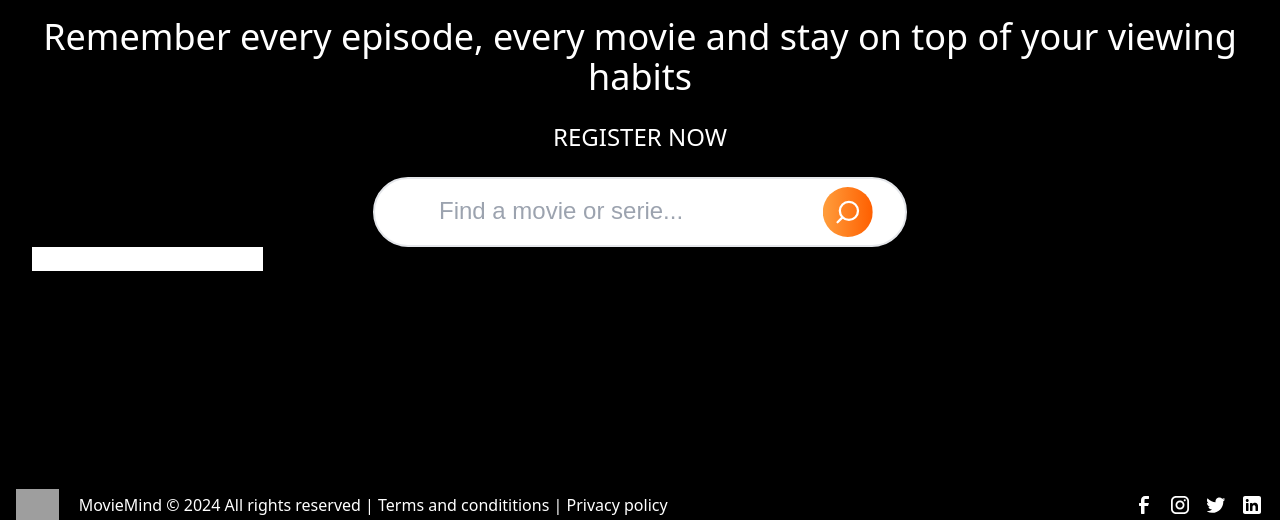
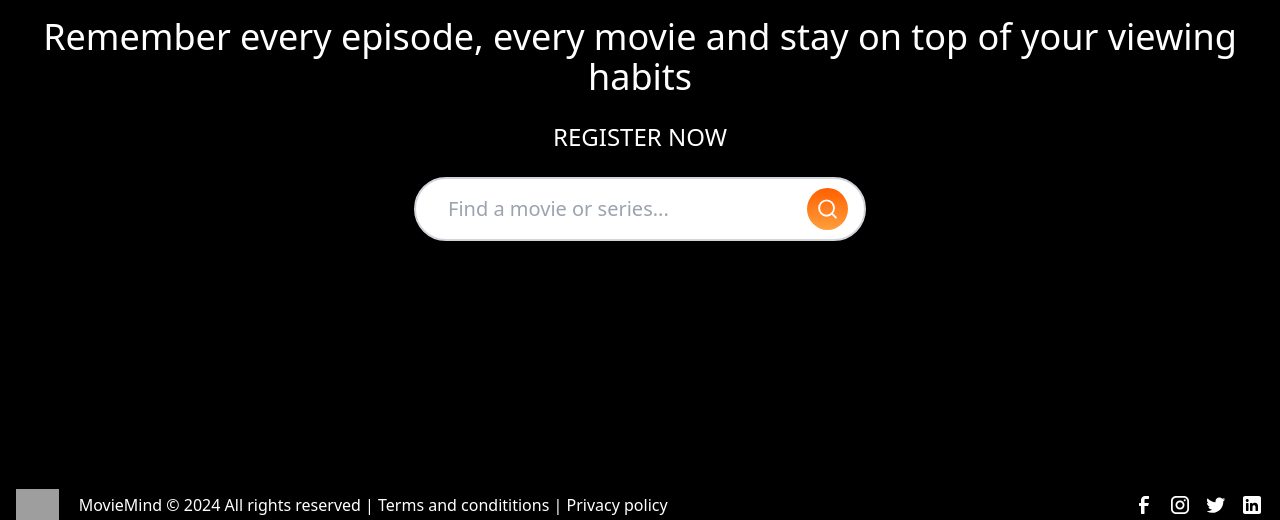
Before and after one commit to markcrh/E-Commerce-Symfony-Project, a Symfony app: template movieMinder/templates/home/index.html.twig in a window 1280 px wide. Shown: the part 263-783 px from the top of the page. Run offline with Twig, Linux system fonts and the light colour scheme; the template is opened without the code that fills it, so the values that code supplies are empty; form fields are guessed from the names that the template uses; style sheets or scripts are compiled from the project's sources; some libraries are stand-ins or nearby versions; grey boxes are pictures that could not be loaded.

Commit message:
search bar complete

```diff
--- a/movieMinder/templates/home/index.html.twig
+++ b/movieMinder/templates/home/index.html.twig
@@ -21,23 +21,29 @@
             <a href="{{ path('app_register') }}">
                 <h2 class="text-white text-2xl">REGISTER NOW</h2>
             </a>
-            <div class="flex px-8 py-2 border-2  overflow-hidden max-w-4xl mx-auto font-[sans-serif] bg-white rounded-full hover:border-orange-500">
-                <!-- Input Field -->
-                <input type="email" placeholder="Find a movie or serie..."
-                       class="rounded-full outline-none bg-transparent text-gray-600 text-2xl w-full h-12 pl-8 pr-12"/>
+            <div class="flex items-center justify-between max-w-4xl mx-auto bg-white rounded-full border-2 border-gray-300 hover:border-orange-500 px-4 py-2">
+                <!-- Input Field (Symfony Form Field) -->
+                {{ form_start(form, {'action': path('app_movie_search'), 'method': 'GET'}) }}
+                <div class="flex w-full items-center">
+                    {{ form_widget(form.title, {
+                        'attr': {
+                            'class': 'w-full bg-transparent text-xl text-gray-700 placeholder-gray-400 focus:outline-none rounded-full py-2 pl-4 pr-12',
+                            'placeholder': 'Find a movie or series...'
+                        }
+                    }) }}
 
-                <!-- Icon -->
-                <img src="{{ asset('img/loop.svg') }}" width="60px"
-                     class="fill-gray-600 ml-4 rotate-90">
+                    <!-- Icon (Submit Button) -->
+                    <button type="submit" class="ml-2 bg-transparent border-none cursor-pointer">
+                        <img src="{{ asset('img/loop.svg') }}" alt="Search" width="48px" class="fill-gray-600">
+                    </button>
+                </div>
+                {{ form_end(form) }}
             </div>
 
 
         </div>
 
-        {{ form_start(form, {'action': path('app_movie_search')}) }}
-        {{ form_row(form.title) }}
-        <button type="submit">Search</button>
-        {{ form_end(form) }}
+
     </main>
 
 
```
